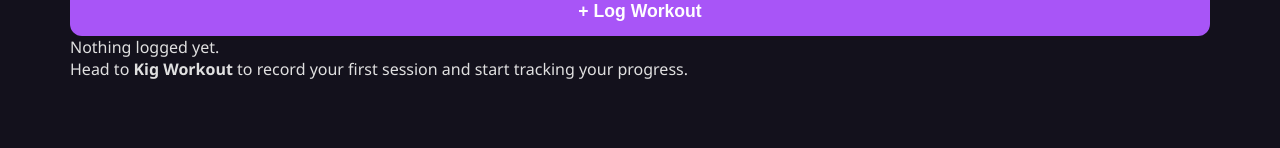
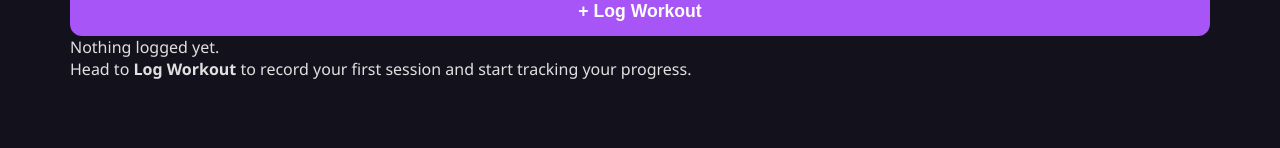
Before and after one commit to McKwakkle/workout-tracker, a React (Create React App) app: page / in a window 1280 px wide. Shown: the part 139-287 px from the top of the page. Built offline with nearby package versions, Linux system fonts and the light colour scheme.

Commit message:
Fixed reference, corrected spelling and added final span that I didn't put in

```diff
--- a/src/pages/Dashboard.js
+++ b/src/pages/Dashboard.js
@@ -45,8 +45,8 @@ function Dashboard() {
 
     allWorkouts.forEach((workout) => {
       const exercises = StorageService.getExercisesByWorkoutId(workout.id);
-      exercises.forEach((ecercise) => {
-        const sets = StorageService.getSetsByExerciseId(exerciseCount.id);
+      exercises.forEach((exercise) => {
+        const sets = StorageService.getSetsByExerciseId(exercise.id);
         sets.forEach((set) => {
           totalReps += Number(set.reps) || 0;
           totalWeight += (Number(set.weight) || 0) * (Number(set.reps) || 0);
@@ -94,7 +94,7 @@ function Dashboard() {
         <div className="dashboard-empty">
           <p className="dashboard-empty-title">Nothing logged yet.</p>
           <p className="dashboard-empty-sub">
-            Head to <strong>Kig Workout</strong> to record your first session
+            Head to <strong>Log Workout</strong> to record your first session
             and start tracking your progress.
           </p>
         </div>
@@ -174,6 +174,7 @@ function Dashboard() {
               <span className="stat-value">
                 {stats.totalCardioMinutes.toLocaleString()}
               </span>
+              <span className='stat-label'>Cardio Minutes</span>
             </div>
           </div>
         </>
```
